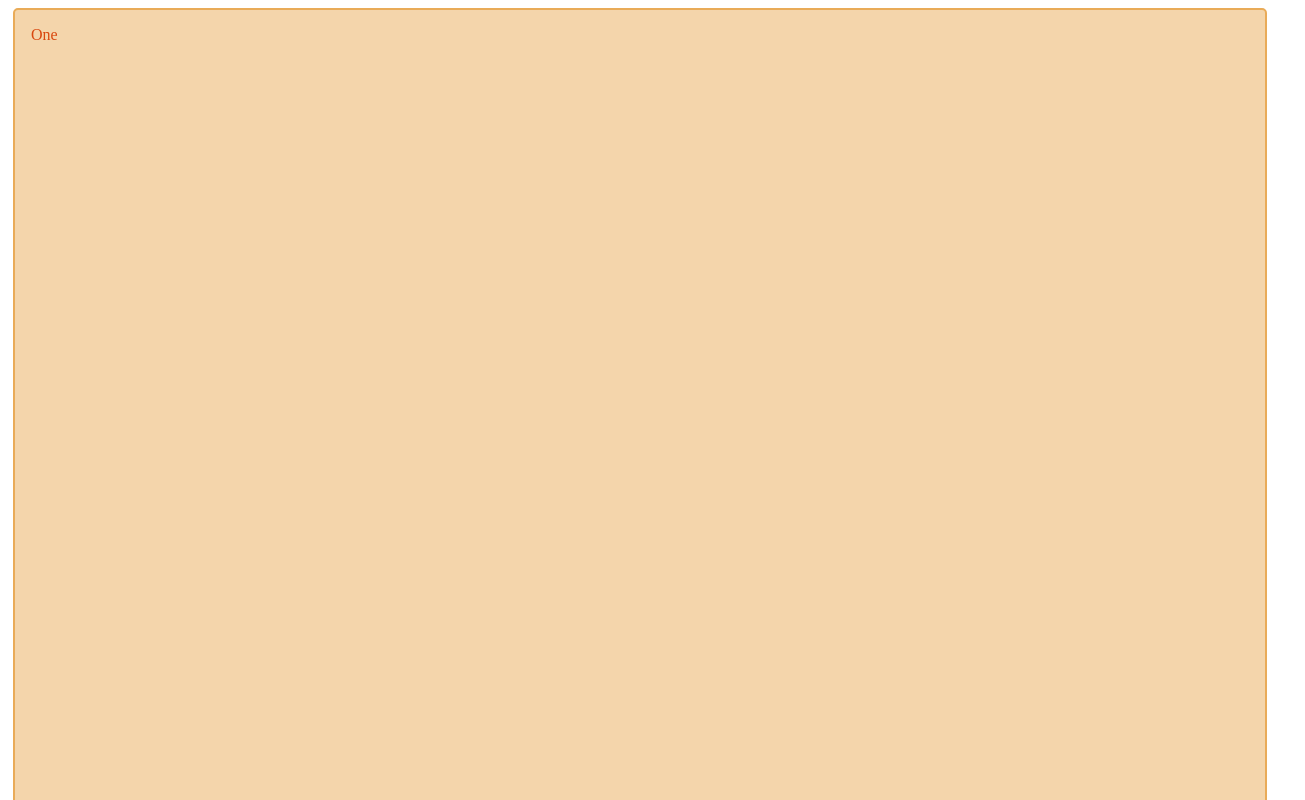
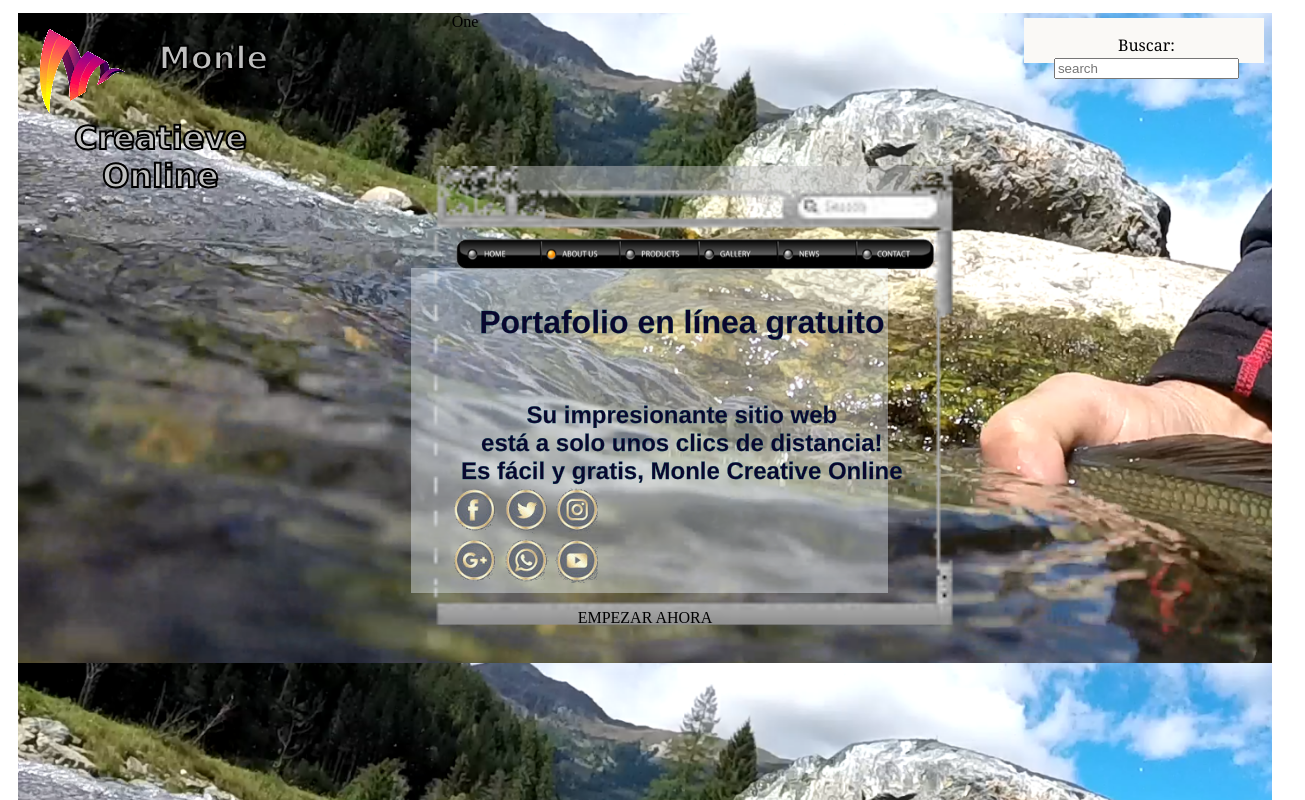
Before and after one commit to pacomonle/miprimerhtml, a plain HTML site: page index.html in a window 1280 px wide. Shown: the top 800 px of the page, 1305 px wide, since content can reach past the window. Drawn offline with Linux system fonts and the light colour scheme.

Commit message:
archivos png y primer contenedor hyml y css

```diff
--- a/index.html
+++ b/index.html
@@ -2,7 +2,7 @@
 <html lang="esp">
 
 <head>
-
+<!-- metadatos y link de hoja de estilos css-->
     <meta charset="utf-8">
     <meta name = "viewport" content = "width=device-width, initial-scale=1.0">
     <link rel="stylesheet" href="styles.css"/>
@@ -10,15 +10,37 @@
 </head>
 
 <body>
+    <!--definimos un wrapper para dividir la pagina web en 2 partes segun mockeo realizado -->
     <div class="wrapper">
-        <div class="one">One
+        <div class="containerone">One
+           <!--Las diemnsiones de los div hijos de conteinerone estan en css-->
+           <div class="logo">
+                <img src="images/logo2.png" alt="IMAGEN logo" ALIGN=LEFT>
+                <h1>Monle Creatieve Online</h1>
+           </div>
+           <div class="busqueda">
+                <p>
+			        <label for="search">Buscar:</label>
+			        <input type="search" name="search" id="search" placeholder="search"></input>
 
+		        </p>
+           </div>
 
+            <div class="mainone">
+               <div class="background opacity"></div>
+               <div class="text">
+               <h1>Portafolio en línea gratuito</h1><br>
+               <h2>Su impresionante sitio web<br>
+                    está a solo unos clics de distancia!<br>
+                    Es fácil y gratis, Monle Creative Online</h2><br>
+                </div>
+               <p>EMPEZAR AHORA</p><br>
 
+            </div>
 
 
         </div>
-        <div class="two">Two
+        <div class="containertwo">Two
 
 
 
--- a/styles.css
+++ b/styles.css
@@ -1,29 +1,97 @@
 * {box-sizing: border-box;}
 
-.wrapper  div {
+.wrapper {
     max-width: 100%;
     margin: 5px;
-
-    border: 2px solid rgb(233,171,88);
-    border-radius: 5px;
-    background-color: rgba(233,171,88,.5);
-    padding: 1em;
-    color: #d9480f;
-
 
 
     display: grid;
     grid-template-columns: 100%;
     grid-gap: 10px;
-    grid-auto-rows: minmax(1200px, auto);
+    grid-auto-rows: minmax(600px, auto);
   }
 
-  .one {
+  .containerone {
     grid-column: 1 ;
     grid-row: 1;
+    background-image:url(/images/Diseñoportofolio.png);
+    width:  100%;
+    height: 900px;
+    margin: 5px;
+    display: grid;
+    grid-template-columns: 20% 60% 20;
+    grid-template-rows: 200px 200px;
+    text-align:center;
+  }
+
+  .logo{
+    grid-column: 1 ;
+    grid-row: 1;
+    width:  275px;
+    height: 125px;
+    margin: 5px;
+    font-family: 'Lucida Sans', 'Lucida Sans Regular', 'Lucida Grande', 'Lucida Sans Unicode', Geneva, Verdana, sans-serif;
+    color:#C0C0C0 ;
+    font: bold;
+    -webkit-text-stroke: 2px black;
 
   }
-  .two {
+  .busqueda{
+    grid-column: 3 ;
+    grid-row: 1;
+    width:  240px;
+    height: 45px;
+    margin: 5px;
+    margin-left:400px;
+    background-color: rgb(250, 249, 246);
+    padding-left: 5px;
+    padding-bottom: 5px;
+    font-family: Cambria, Cochin, Georgia, Times, 'Times New Roman', serif;
+    font: bold;
+  }
+
+ .mainone{
+  grid-column: 2 ;
+  grid-row: 2;
+  width:  100%;
+  height: 325px;
+
+  margin-top: 40px;
+  margin-left: 180px;
+
+
+}
+
+
+  .text{
+    color: rgb(10, 6, 46) ;
+    font-weight: 900;
+    background-color: transparent;
+    margin-top: -310px;
+    margin-left: -25px;
+    -webkit-text-stroke: 0.25px rgb(4, 97, 105);
+    font-family: 'Franklin Gothic Medium', 'Arial Narrow', Arial, sans-serif;
+    position: absolute;
+    z-index: 1;
+  }
+
+
+  .background{
+    width:  150%;
+    height: 325px;
+    margin-top: 15px;
+    margin-left: -75px;
+    background-color: aliceblue;
+
+  }
+
+
+  .opacity{
+    opacity: 0.4;
+  }
+
+
+  .containertwo {
     grid-column: 2 ;
     grid-row: 2 ;
 
```
Also changed, not shown: images/Diseño_portofolio.png (added), images/Diseñoportofolio.png (added), images/Diseñoweb.png (added), images/logo1.png (added), images/logo2.png (added), images/web portofolio.png (added).
